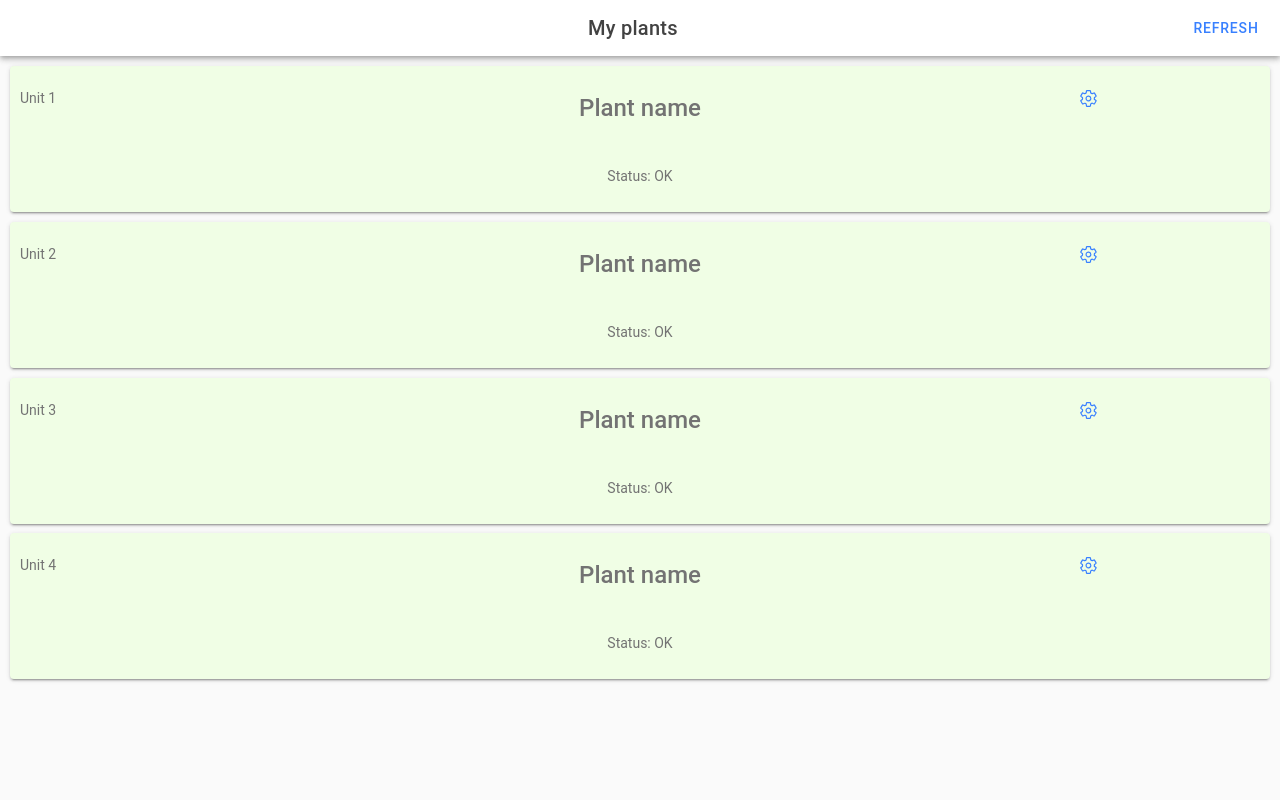
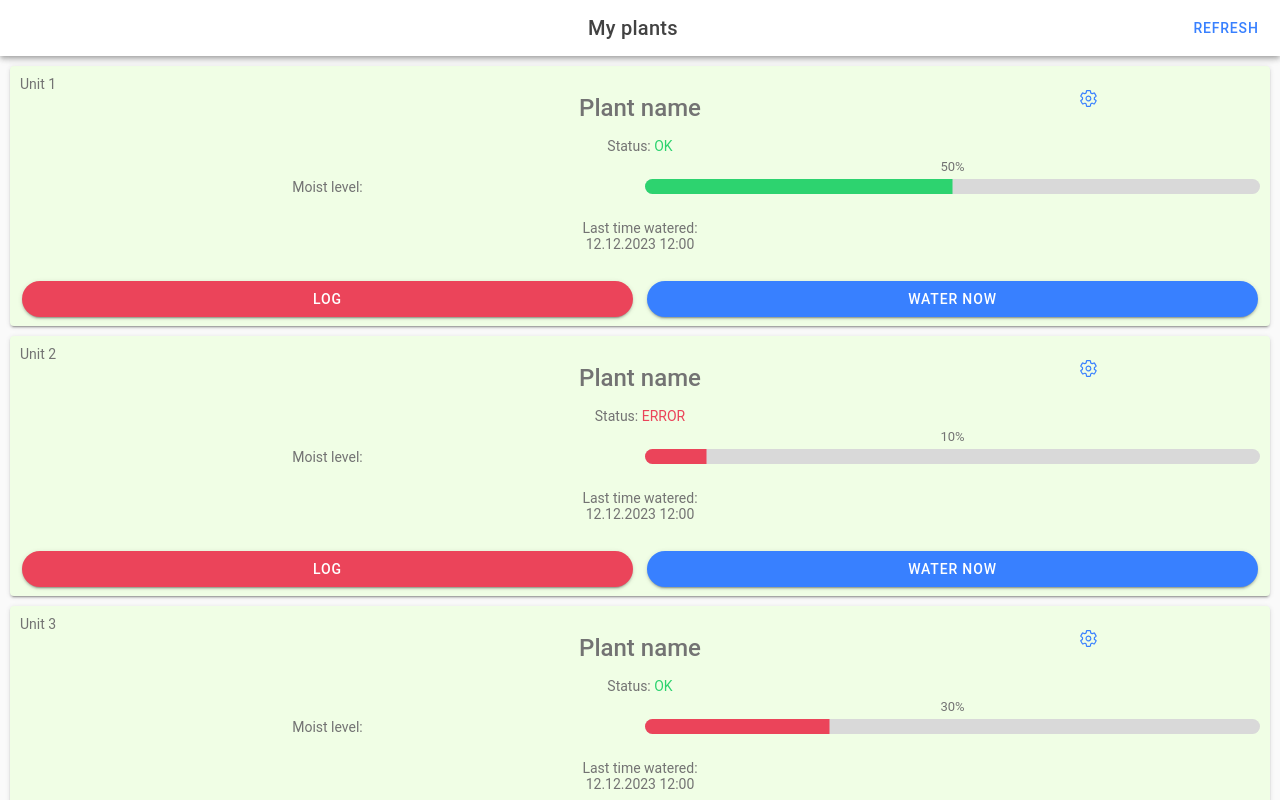
Before and after one commit to markusiki/PlantWateringApp, a React (Vite) app: page /home in a window 1280 px wide. Built offline with nearby package versions, Linux system fonts and the light colour scheme.

Commit message:
home page visual parts finished

```diff
--- a/src/interfaces.tsx
+++ b/src/interfaces.tsx
@@ -6,4 +6,5 @@ export interface IUnitState {
   moistLimit: number
   waterTime: number
   moistMeasureIntervall: number
+  log: [string]
 }
--- a/src/pages/Home.css
+++ b/src/pages/Home.css
@@ -8,3 +8,35 @@ ion-card {
 .align-center {
   text-align: center;
 }
+
+.moist-percent {
+  text-align: center;
+  font-size: small;
+}
+
+.last-time-watered {
+  margin-top: 20px;
+  margin-bottom: 20px;
+  text-align: center;
+}
+
+ion-col {
+  padding-bottom: 0;
+}
+
+p {
+  margin-bottom: 0;
+  padding-bottom: 0;
+  margin-top: 0;
+  padding-top: 0;
+}
+
+ion-progress-bar {
+  height: 15px;
+  border-radius: 20px;
+  padding-top: 0;
+  margin-top: 0;
+}
+ion-progress-bar::part(track) {
+  background: #D9D9D9;
+}
--- a/src/pages/Home.tsx
+++ b/src/pages/Home.tsx
@@ -1,4 +1,4 @@
-import { IonButton, IonButtons, IonCard, IonCardContent, IonCardHeader, IonCardSubtitle, IonCardTitle, IonCol, IonContent, IonGrid, IonHeader, IonIcon, IonPage, IonRow, IonTitle, IonToolbar } from '@ionic/react';
+import { IonButton, IonButtons, IonCard, IonCardContent, IonCardHeader, IonCardSubtitle, IonCardTitle, IonCol, IonContent, IonGrid, IonHeader, IonIcon, IonPage, IonProgressBar, IonRow, IonText, IonTitle, IonToolbar } from '@ionic/react';
 import { settingsOutline } from 'ionicons/icons'
 import './Home.css';
 import { useState } from 'react';
@@ -7,11 +7,23 @@ import { IUnitState } from '../interfaces';
 
 const Home: React.FC = () => {
 
-  const [unit1, setUnit1] = useState<IUnitState>({ id: "Unit 1", name: "Plant name", status: "OK", moistLevel: 50, moistLimit: 15000, waterTime: 10, moistMeasureIntervall: 604800 })
-  const [unit2, setUnit2] = useState<IUnitState>({ id: "Unit 2", name: "Plant name", status: "OK", moistLevel: 50, moistLimit: 15000, waterTime: 10, moistMeasureIntervall: 604800 })
-  const [unit3, setUnit3] = useState<IUnitState>({ id: "Unit 3", name: "Plant name", status: "OK", moistLevel: 50, moistLimit: 15000, waterTime: 10, moistMeasureIntervall: 604800 })
-  const [unit4, setUnit4] = useState<IUnitState>({ id: "Unit 4", name: "Plant name", status: "OK", moistLevel: 50, moistLimit: 15000, waterTime: 10, moistMeasureIntervall: 604800 })
+  const [unit1, setUnit1] = useState<IUnitState>({ id: "Unit 1", name: "Plant name", status: "OK", moistLevel: 0.5, moistLimit: 15000, waterTime: 10, moistMeasureIntervall: 604800, log: ["12.12.2023 12:00"] })
+  const [unit2, setUnit2] = useState<IUnitState>({ id: "Unit 2", name: "Plant name", status: "ERROR", moistLevel: 0.1, moistLimit: 15000, waterTime: 10, moistMeasureIntervall: 604800, log: ["12.12.2023 12:00"] })
+  const [unit3, setUnit3] = useState<IUnitState>({ id: "Unit 3", name: "Plant name", status: "OK", moistLevel: 0.3, moistLimit: 15000, waterTime: 10, moistMeasureIntervall: 604800, log: ["12.12.2023 12:00"] })
+  const [unit4, setUnit4] = useState<IUnitState>({ id: "Unit 4", name: "Plant name", status: "OK", moistLevel: 0.9, moistLimit: 15000, waterTime: 10, moistMeasureIntervall: 604800, log: ["12.12.2023 12:00"] })
   const units = [unit1, unit2, unit3, unit4]
+
+  const setColor = (unit: IUnitState) => {
+    if (unit.moistLevel < 0.33) {
+      return 'danger'
+    }
+    if (unit.moistLevel >= 0.33 && unit.moistLevel < 0.66) {
+      return 'success'
+    }
+    else {
+      return 'primary'
+    }
+  }
 
   return (
     <IonPage>
@@ -38,16 +50,47 @@ const Home: React.FC = () => {
                   </IonButtons>
                 </IonCol>
               </IonRow>
+              <IonRow>
+                {unit.status === 'OK'
+                ?
+                <IonCol><p className='align-center'>Status: <IonText color='success'>{unit.status}</IonText></p></IonCol>
+                :
+                <IonCol><p className='align-center'>Status: <IonText color='danger'>{unit.status}</IonText></p></IonCol>
+                }
+              </IonRow>
+              <IonRow>
+                <IonCol size='6' offset='6'>
+                  <IonText>
+                    <p className='moist-percent'>{unit.moistLevel * 100}%</p>
+                  </IonText>
+                </IonCol>
+              </IonRow>
+              <IonRow class="ion-align-items-center">
+                <IonCol>
+                  <IonText>
+                    <p className='align-center'>Moist level:</p>
+                  </IonText>
+                </IonCol>
+                <IonCol>
+                  <IonProgressBar value={unit.moistLevel} color={setColor(unit)}></IonProgressBar>
+                </IonCol>
+              </IonRow>
+              <IonRow>
+                <IonCol>
+                  <IonText>
+                    <p className='last-time-watered'>Last time watered: <br/> {unit.log[0]} </p>
+                  </IonText>
+                </IonCol>
+              </IonRow>
+              <IonRow class="ion-align-items-center">
+                <IonCol class='ion-text-center'>
+                  <IonButton shape='round' expand='block' color='danger'>Log</IonButton>
+                </IonCol>
+                <IonCol class='ion-text-center'>
+                  <IonButton shape='round' expand='block' color='primary'>Water now</IonButton>
+                </IonCol>
+              </IonRow>
             </IonGrid>
-            <IonCardContent>
-              <IonGrid>
-                <IonRow class="ion-justify-content-center">
-                  <IonCol><p className='align-center'>Status: {unit.status}</p></IonCol>
-                </IonRow>
-              </IonGrid>
-
-            </IonCardContent>
-
           </IonCard>
         )}
       </IonContent>
```
